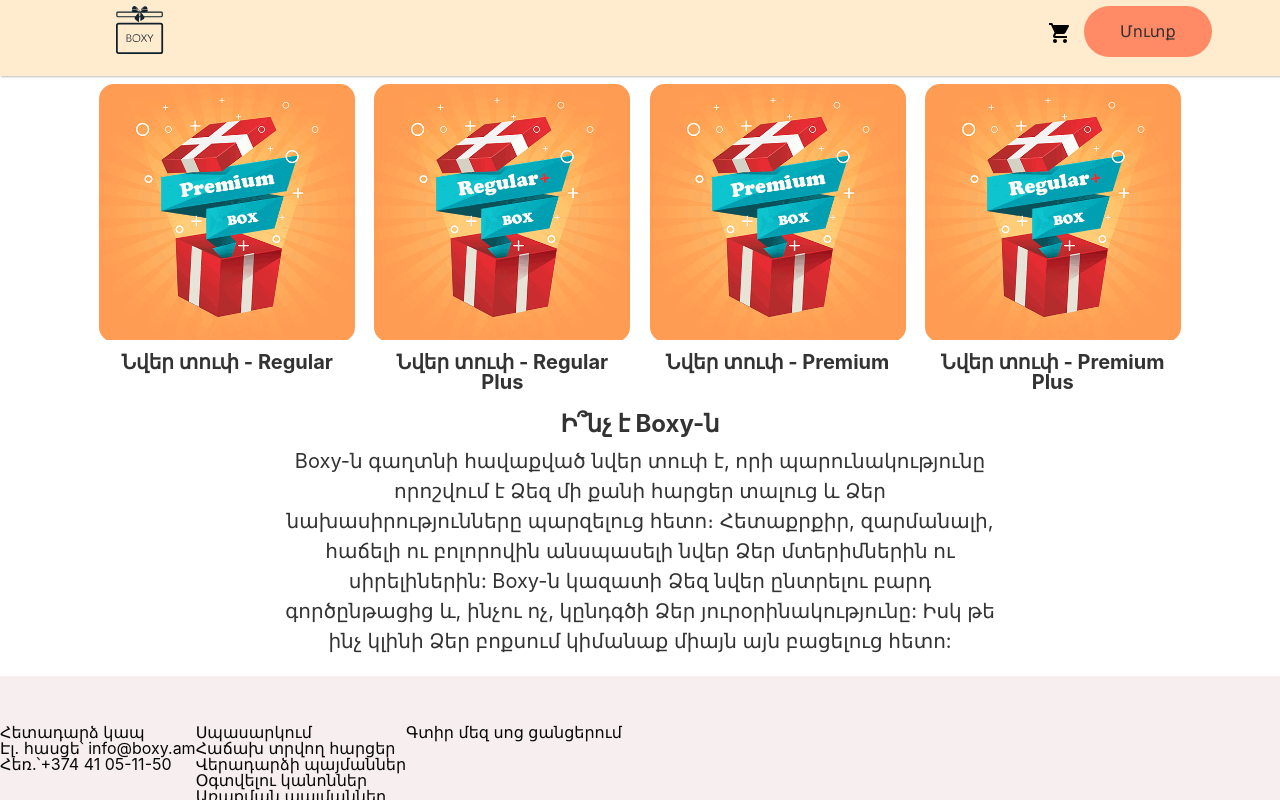
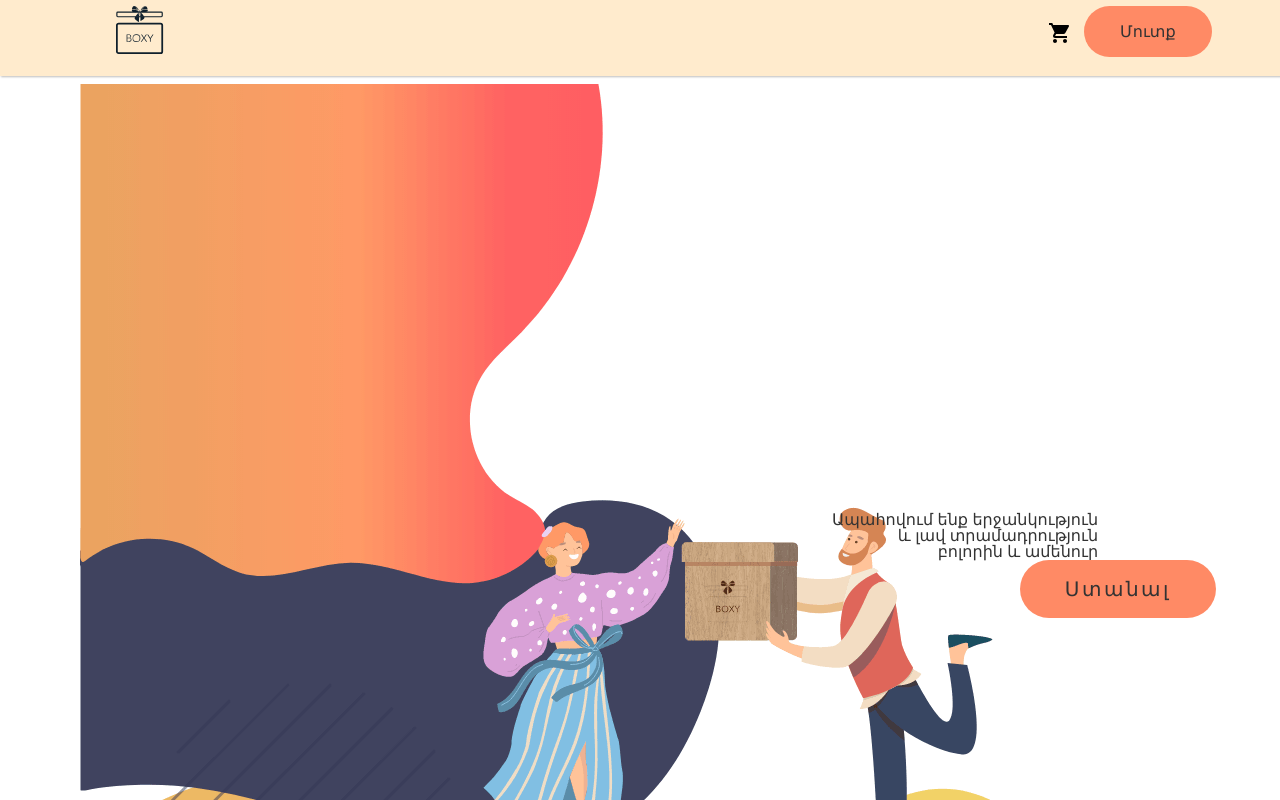
Before and after one commit to VBakaryan/react-web-app, a React (Create React App) app: page / in a window 1280 px wide. Shown: the top 800 px of the page. Built offline with nearby package versions, Linux system fonts and the light colour scheme.

Commit message:
Added landing container and styling

```diff
--- a/src/App.js
+++ b/src/App.js
@@ -5,6 +5,7 @@
 import Header from './containers/Header/Header';
 import Products from './containers/Products/Products';
 import Info from './components/Info/Info';
+import Landing from './containers/Landing/Landing';
 
 import './App.scss';
 
@@ -14,6 +15,7 @@
      <div className="App">
       <Header />
       <Layout>
+        <Landing />
         <Products />
         <Info />
       </Layout>
--- a/src/App.scss
+++ b/src/App.scss
@@ -0,0 +1,59 @@
+.btn-header {
+    font-size: 16px;
+    padding: 15px 35.5px;
+    border-radius: 34px;
+    color: #333;
+    border: 1px solid transparent;
+    background-color: #ff8a65;
+    text-align: center;
+    margin-left: 12px;
+    outline: none;
+  }
+
+  .btn-header:hover {
+    background-color: #ff7a50;
+    transform: none;
+  }
+
+  .btn-main {
+    font-size: 20px;
+    letter-spacing: 2.5px;
+    margin-top: 40px;
+    padding: 16px 44px;
+    border-radius: 48px;
+    animation: btn-attention 0.5s;
+    animation-iteration-count: 6;
+    animation-delay: 2s;
+    background-color: #ff8a65;
+    text-align: center;
+    color: #333;
+    border: 1px solid transparent;
+    text-transform: none;
+    line-height: normal;
+    margin: 0;
+    vertical-align: baseline;
+  }
+
+  .btn-main:hover {
+    background-color: #ff7a50;
+  }
+
+  .btn-footer {
+    font-size: 20px;
+    padding: 16px 23px;
+    box-shadow: 0 3px 14px rgba(0, 0, 0, 0.160784);
+    background: #d9cef2;
+    text-align: center;
+    border-radius: 34px;
+    color: #333;
+    border: 1px solid transparent;
+    text-transform: none;
+    cursor: pointer;
+    line-height: normal;
+    margin: 0;
+    vertical-align: baseline;
+  }
+
+  .btn-footer:hover {
+    background-color: #d0b8fe;
+  }
--- a/src/containers/Header/Header.scss
+++ b/src/containers/Header/Header.scss
@@ -9,6 +9,7 @@
     top: 0;
     left: 0;
     width: 100%;
+    z-index: 999;
 }
 
 .app-header--icon {
--- /dev/null
+++ b/src/containers/Landing/Landing.js
@@ -0,0 +1,26 @@
+import React from 'react';
+
+import Button from '../../components/Button/Button'
+import landingImg from '../../assets/landing/landing.png'
+
+import './Landing.scss'
+
+const Landing = () => {
+    return (
+        <div className="app-landing">
+            <div className="app-landing--img">
+                <img src={landingImg} alt="landing-img"></img>
+            </div>
+
+            <div className="app-landing--h1">
+                <h1 className="app-landing--text">
+                    Ապահովում ենք երջանկություն <br></br>և լավ տրամադրություն<br></br>
+                    բոլորին և ամենուր
+                </h1>
+                <Button className="app-landing--btn"> Ստանալ </Button>
+            </div>
+        </div>
+    )
+};
+
+export default Landing;
--- /dev/null
+++ b/src/containers/Landing/Landing.scss
@@ -0,0 +1,46 @@
+  .app-landing--btn {
+    font-size: 20px;
+    letter-spacing: 2.5px;
+    margin-top: 40px;
+    padding: 16px 44px;
+    border-radius: 48px;
+    animation: btn-attention 0.5s;
+    animation-iteration-count: 6;
+    animation-delay: 2s;
+    background-color: #ff8a65;
+    text-align: center;
+    color: #333;
+    border: 1px solid transparent;
+    text-transform: none;
+    line-height: normal;
+    margin: 0;
+    vertical-align: baseline;
+    position: absolute;
+    top: 70%;
+    right: 5%;
+  }
+
+  .app-landing--btn:hover {
+    background-color: #ff7a50;
+  }
+
+  .app-landing--img {
+    display: flex;
+    left: 0;
+    top: 0;
+  }
+
+  .app-landing--h1 {
+    display: inline-block;
+    text-align: right;
+    vertical-align: bottom;
+  }
+
+  .app-landing--text {
+    color: #333;
+    font-weight: 400;
+    position: absolute;
+    left: 65%;
+    bottom: 30%;
+    font-family: "Mardoto-Regular", Fallback, sans-serif;
+  }
--- a/src/containers/Products/Products.scss
+++ b/src/containers/Products/Products.scss
@@ -1,5 +1,5 @@
 #app-products{
     display: flex;
     justify-content: space-evenly;
-    align-items: start;
+    align-items: center;
 }
```
